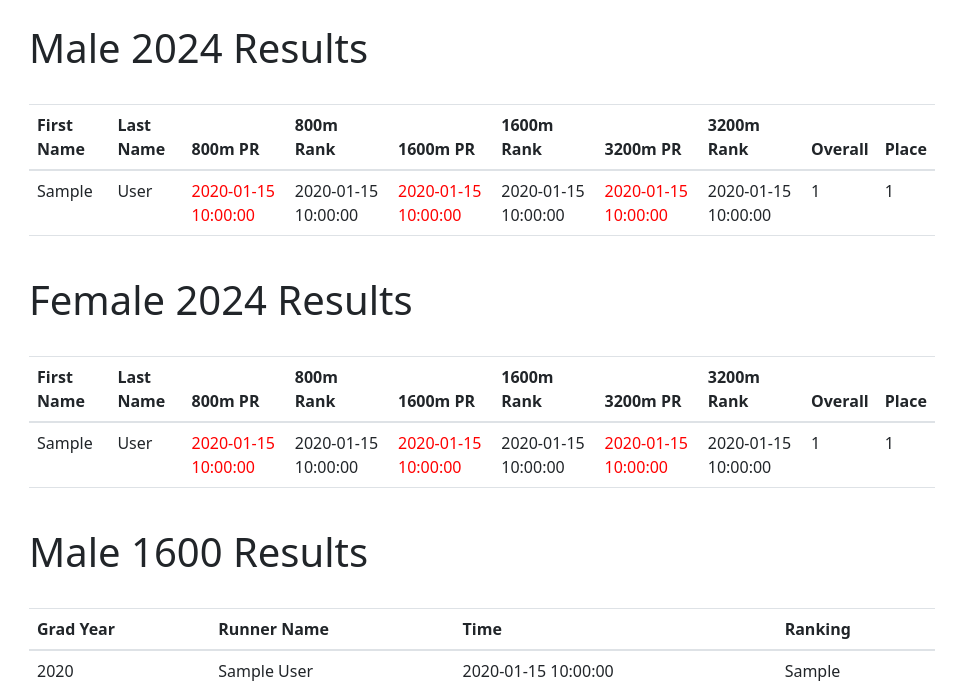
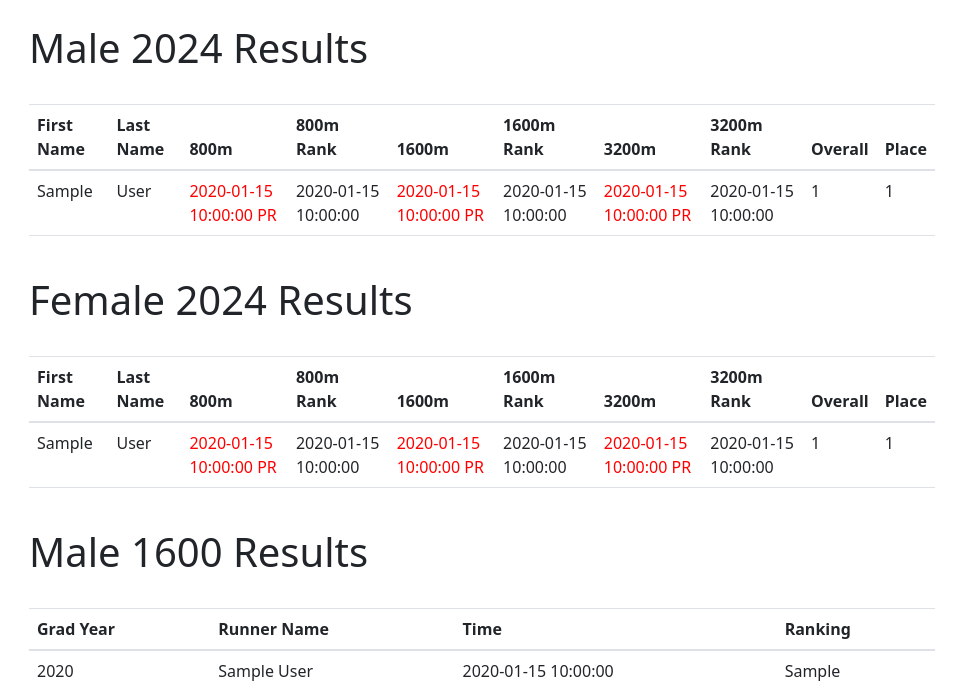
Before and after one commit to TyCoope/JCrunners-Final, a Flask app: template app/templates/results.html in a window 1280 px wide. Shown: the part 56-747 px from the top of the page, without its empty margins (158-1116 px from the left). Run offline with Flask 3, Linux system fonts and the light colour scheme; the template is opened without the code that fills it: most values are stand-ins (such as "Sample title", 1, 10 or a date in 2020); data that the repository does not hold is empty; some libraries are stand-ins or nearby versions.

Commit message:
FInal commit

```diff
--- a/app/templates/results.html
+++ b/app/templates/results.html
@@ -24,11 +24,11 @@
         <tr>
             <th>First Name</th>
             <th>Last Name</th>
-            <th>800m PR</th>
+            <th>800m</th>
             <th>800m Rank</th>
-            <th>1600m PR</th>
+            <th>1600m</th>
             <th>1600m Rank</th>
-            <th>3200m PR</th>
+            <th>3200m</th>
             <th>3200m Rank</th>
             <th>Overall</th> <!-- New column for overall rank -->
             <th>Place</th> <!-- New column for place rank -->
@@ -39,11 +39,11 @@
             <tr>
                <td>{{ runner.first_name }}</td>
         <td>{{ runner.last_name }}</td>
-        <td style="{{ 'color: red;' if runner.time_800_pr else '' }}">{{ runner.time_800_pr if runner.time_800_pr else '' }}</td>
+        <td style="{{ 'color: red;' if runner.time_800_pr else '' }}">{{ runner.time_800_pr if runner.time_800_pr else '' }}{% if runner.time_800_pr %}<span style="color: red;"> PR</span>{% endif %}</td>
         <td>{{ runner.time_800_rank }}</td>
-        <td style="{{ 'color: red;' if runner.time_1600_pr else '' }}">{{ runner.time_1600_pr if runner.time_1600_pr else '' }}</td>
+        <td style="{{ 'color: red;' if runner.time_1600_pr else '' }}">{{ runner.time_1600_pr if runner.time_1600_pr else '' }}{% if runner.time_1600_pr %}<span style="color: red;"> PR</span>{% endif %}</td>
         <td>{{ runner.time_1600_rank }}</td>
-        <td style="{{ 'color: red;' if runner.time_3200_pr else '' }}">{{ runner.time_3200_pr if runner.time_3200_pr else '' }}</td>
+        <td style="{{ 'color: red;' if runner.time_3200_pr else '' }}">{{ runner.time_3200_pr if runner.time_3200_pr else '' }}{% if runner.time_3200_pr %}<span style="color: red;"> PR</span>{% endif %}</td>
         <td>{{ runner.time_3200_rank }}</td>
         <td>{{ runner.overall_rank }}</td>
         <td>{{ runner.place_rank }}</td>
@@ -61,11 +61,11 @@
         <tr>
             <th>First Name</th>
             <th>Last Name</th>
-            <th>800m PR</th>
+            <th>800m</th>
             <th>800m Rank</th>
-            <th>1600m PR</th>
+            <th>1600m</th>
             <th>1600m Rank</th>
-            <th>3200m PR</th>
+            <th>3200m</th>
             <th>3200m Rank</th>
             <th>Overall</th> <!-- New column for overall rank -->
             <th>Place</th> <!-- New column for place rank -->
@@ -76,11 +76,11 @@
             <tr>
                 <td>{{ runner.first_name }}</td>
         <td>{{ runner.last_name }}</td>
-        <td style="{{ 'color: red;' if runner.time_800_pr else '' }}">{{ runner.time_800_pr if runner.time_800_pr else '' }}</td>
+        <td style="{{ 'color: red;' if runner.time_800_pr else '' }}">{{ runner.time_800_pr if runner.time_800_pr else '' }}{% if runner.time_800_pr %}<span style="color: red;"> PR</span>{% endif %}</td>
         <td>{{ runner.time_800_rank }}</td>
-        <td style="{{ 'color: red;' if runner.time_1600_pr else '' }}">{{ runner.time_1600_pr if runner.time_1600_pr else '' }}</td>
+        <td style="{{ 'color: red;' if runner.time_1600_pr else '' }}">{{ runner.time_1600_pr if runner.time_1600_pr else '' }}{% if runner.time_1600_pr %}<span style="color: red;"> PR</span>{% endif %}</td>
         <td>{{ runner.time_1600_rank }}</td>
-        <td style="{{ 'color: red;' if runner.time_3200_pr else '' }}">{{ runner.time_3200_pr if runner.time_3200_pr else '' }}</td>
+        <td style="{{ 'color: red;' if runner.time_3200_pr else '' }}">{{ runner.time_3200_pr if runner.time_3200_pr else '' }}{% if runner.time_3200_pr %}<span style="color: red;"> PR</span>{% endif %}</td>
         <td>{{ runner.time_3200_rank }}</td>
         <td>{{ runner.overall_rank }}</td>
         <td>{{ runner.place_rank }}</td>
```
